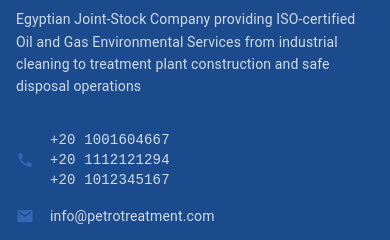
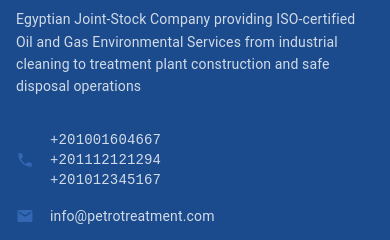
Before and after one commit to LoaiAlaa24/petrotreatment-company-website, a React (Create React App) app: page /careers in a window 390 px wide. Shown: the part 1180-1420 px from the top of the page. Built offline with nearby package versions, Linux system fonts and the light colour scheme; the HTML template or start-up script is replaced by a standard one.

Commit message:
fixed mobile numbers

```diff
--- a/src/components/Contact.tsx
+++ b/src/components/Contact.tsx
@@ -33,7 +33,7 @@
   });
   const [showSuccess, setShowSuccess] = useState(false);
 
-  const phoneNumbers = ['+20 1001604667', '+20 1112121294', '+20 1012345167'];
+  const phoneNumbers = ['+201001604667', '+201112121294', '+201012345167'];
 
   const contactInfo = [
     {
--- a/src/components/Footer.tsx
+++ b/src/components/Footer.tsx
@@ -94,13 +94,13 @@
               <Phone sx={{ fontSize: 18, mr: 2, color: '#3366B3' }} />
               <Box>
               <Typography variant="body2" sx={{ color: 'rgba(255, 255, 255, 0.8)', direction: 'ltr', fontFamily: 'monospace' }}>
-                  +20 1001604667
+                  +201001604667
                 </Typography>
                 <Typography variant="body2" sx={{ color: 'rgba(255, 255, 255, 0.8)', direction: 'ltr', fontFamily: 'monospace' }}>
-                  +20 1112121294
+                  +201112121294
                 </Typography>
                 <Typography variant="body2" sx={{ color: 'rgba(255, 255, 255, 0.8)', direction: 'ltr', fontFamily: 'monospace' }}>
-                  +20 1012345167
+                  +201012345167
                 </Typography>
               </Box>
             </Box>
--- a/src/i18n/locales/ar.json
+++ b/src/i18n/locales/ar.json
@@ -152,7 +152,7 @@
     "info": {
       "phone": {
         "title": "الهاتف",
-        "content": "+20 100 1604667",
+        "content": "+201001604667",
         "subtitle": "اتصل بنا في أي وقت"
       },
       "email": {
--- a/src/i18n/locales/en.json
+++ b/src/i18n/locales/en.json
@@ -152,7 +152,7 @@
     "info": {
       "phone": {
         "title": "Phone",
-        "content": "+20 100 1604667",
+        "content": "+201001604667",
         "subtitle": "Call us anytime"
       },
       "email": {
```
